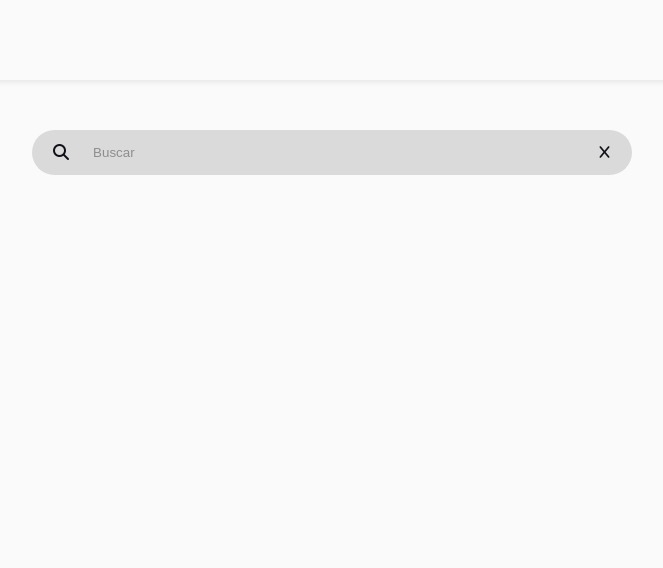
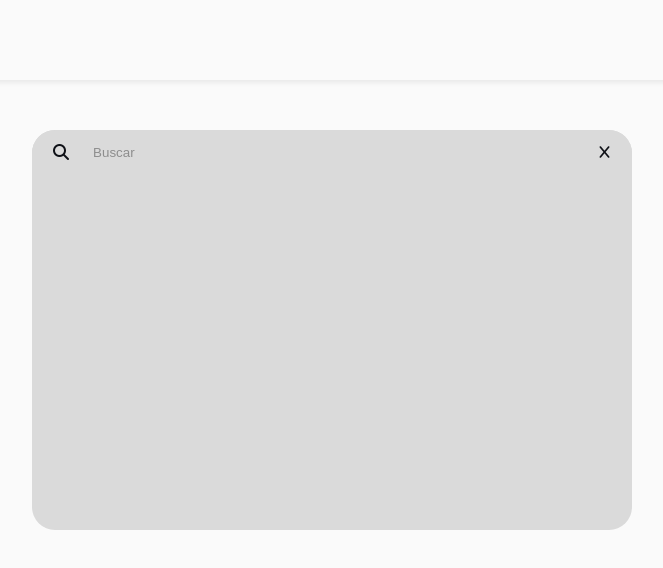
Before and after one commit to Urielminpro705/FeedEvent, a plain HTML site: page index.html in a window 1280 px wide. Both pictures are taken after a click on the button 917 px from the left and 152 px from the top of the page. Shown: the whole page, without its empty margins (308-971 px from the left). Drawn offline with nearby package versions, Linux system fonts and the light colour scheme.

Commit message:
Mejoras en la barra de busqueda

```diff
--- a/CSS/busqueda.css
+++ b/CSS/busqueda.css
@@ -25,13 +25,14 @@ main {
     width: 600px;
     display: flex;
     justify-content: space-between;
+    position: relative;
 }
 
 .cont-search-input {
     width: 100%;
     height: 100%;
     background-color: var(--terciario);
-    border-radius: 50px;
+    border-radius: 23px;
     display: grid;
     grid-template-columns: 10% 90%;
     grid-template-rows: 100%;
@@ -82,7 +83,7 @@ main {
 .filter-btn {
     height: 45px;
     min-width: 45px;
-    border-radius: 50px;
+    border-radius: 23px;
     border: none;
     background-color: var(--terciario);
     color: var(--secundario);
@@ -96,13 +97,13 @@ main {
 }
 
 .filter-btn-activated {
-    border-radius: 0 50px 50px 0px;
+    border-radius: 0 23px 0 0px;
     min-width: 55px;
     margin: 0;
 }
 
 .cont-search-input-activated {
-    border-radius: 50px 0 0 50px;
+    border-radius: 23px 0 0 0;
 }
 
 #filter-btn-x-icon {
@@ -112,3 +113,18 @@ main {
 #filter-btn-filter-icon {
     display: block;
 }
+
+.cont-filters {
+    width: 100%;
+    height: 45px;
+    background-color: transparent;
+    z-index: -1;
+    border-radius: 23px;
+    position: absolute;
+    transition: 0.3s;
+}
+
+.cont-filters-activated {
+    height: 400px;
+    background-color: var(--terciario);
+}
--- a/JS/busqueda.js
+++ b/JS/busqueda.js
@@ -5,15 +5,21 @@ $(document).ready(function() {
     function openAndClose() {
         if (isOpenPanelFilter) {
             filter_btn.removeClass("filter-btn-activated")
-            $(".cont-search-input").removeClass("cont-search-input-activated")
-            $("#filter-btn-x-icon").css("display","none")
-            $("#filter-btn-filter-icon").css("display","block")
+            setTimeout(function (){
+                $(".cont-search-input").removeClass("cont-search-input-activated")
+                $("#filter-btn-x-icon").css("display","none")
+                $("#filter-btn-filter-icon").css("display","block")
+            },100)
+            $(".cont-filters").removeClass("cont-filters-activated")
             isOpenPanelFilter = false
         } else {
             filter_btn.addClass("filter-btn-activated")
             $(".cont-search-input").addClass("cont-search-input-activated")
             $("#filter-btn-x-icon").css("display","block")
             $("#filter-btn-filter-icon").css("display","none")
+            setTimeout(function (){
+                $(".cont-filters").addClass("cont-filters-activated")
+            },200)
             isOpenPanelFilter = true
         }
     }
--- a/index.html
+++ b/index.html
@@ -23,6 +23,7 @@
                 <i class="fa-solid fa-x" id="filter-btn-x-icon"></i>
                 <i class="fa-solid fa-filter" id="filter-btn-filter-icon"></i>
             </button>
+            <div class="cont-filters"></div>
         </article>
     </main>
 
```
